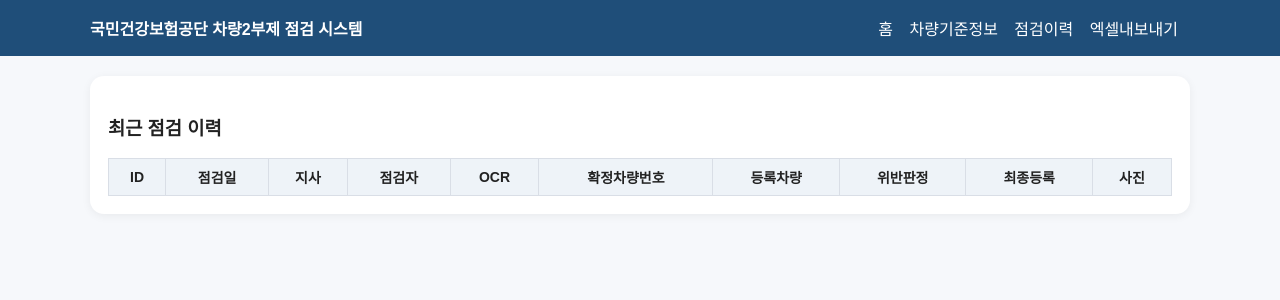
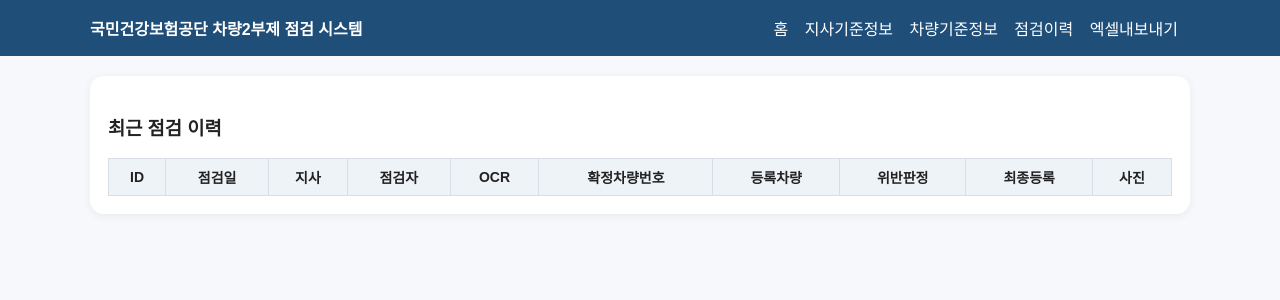
Before and after one commit to doolybooster-gif/-, a FastAPI app: page /admin/scans in a window 1280 px wide. Shown: the top 300 px of the page. Run offline with FastAPI, Linux system fonts and the light colour scheme; data comes from the database, SQL or seed files in the repository; data that the repository does not hold is empty.

Commit message:
Update base.html

```diff
--- a/templates/base.html
+++ b/templates/base.html
@@ -33,6 +33,7 @@
       <strong>국민건강보험공단 차량2부제 점검 시스템</strong>
       <nav class="nav">
         <a href="/">홈</a>
+        <a href="/admin/branches">지사기준정보</a>
         <a href="/admin/vehicles">차량기준정보</a>
         <a href="/admin/scans">점검이력</a>
         <a href="/admin/export">엑셀내보내기</a>
```
